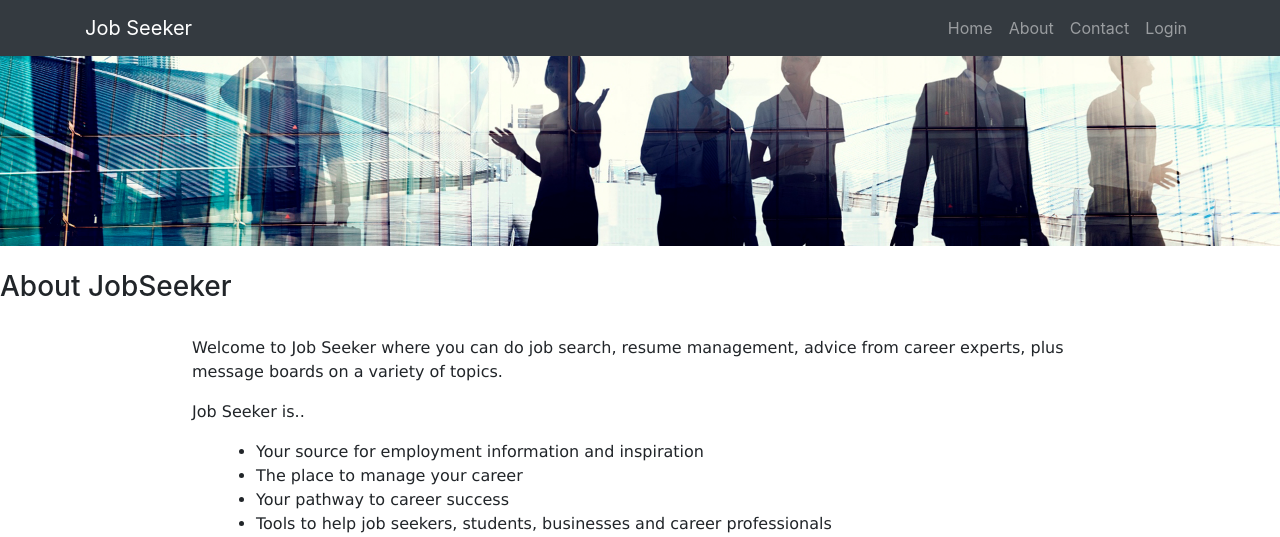
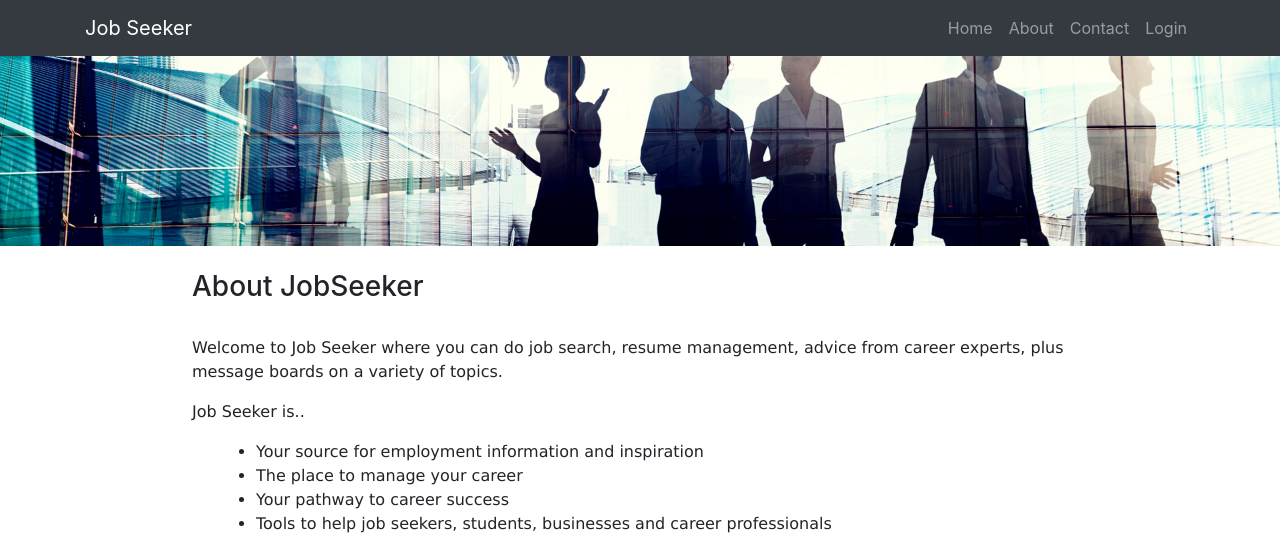
Before and after one commit to igorjanevski/jobseeker, a Django app: page /about in a window 1280 px wide. Shown: the top 537 px of the page. Run offline with Django 3.2, Linux system fonts and the light colour scheme; some libraries are stand-ins or nearby versions.

Commit message:
Add files via upload
c

```diff
--- a/JobSeeker/JobSeeker/app/static/css/MyStyles.css
+++ b/JobSeeker/JobSeeker/app/static/css/MyStyles.css
@@ -22,6 +22,10 @@
     height: 100%;
 }
 
+#h3-content {
+    padding-left: 15%
+}
+
 #rowCont {
     padding-left: 15%;
 }
```
